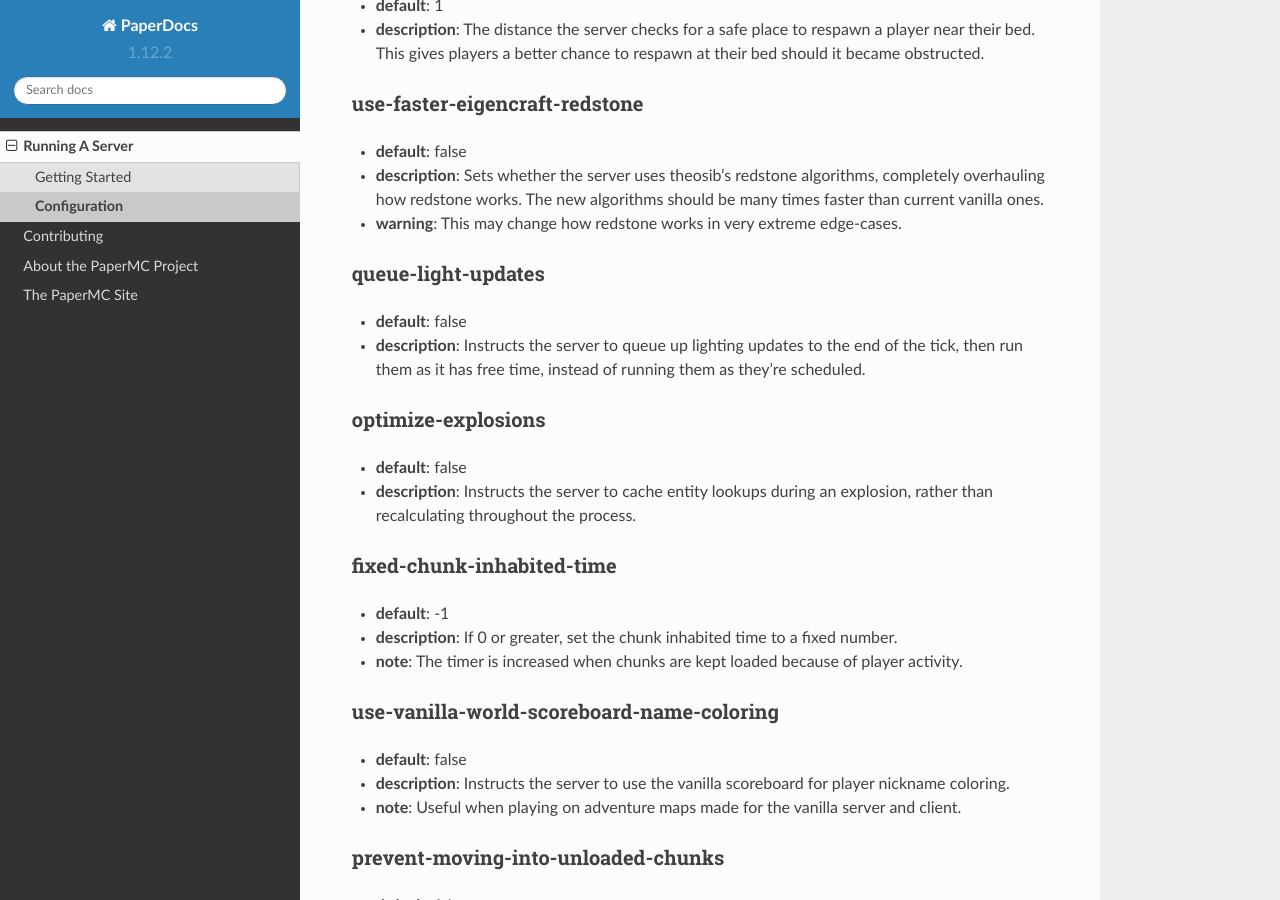
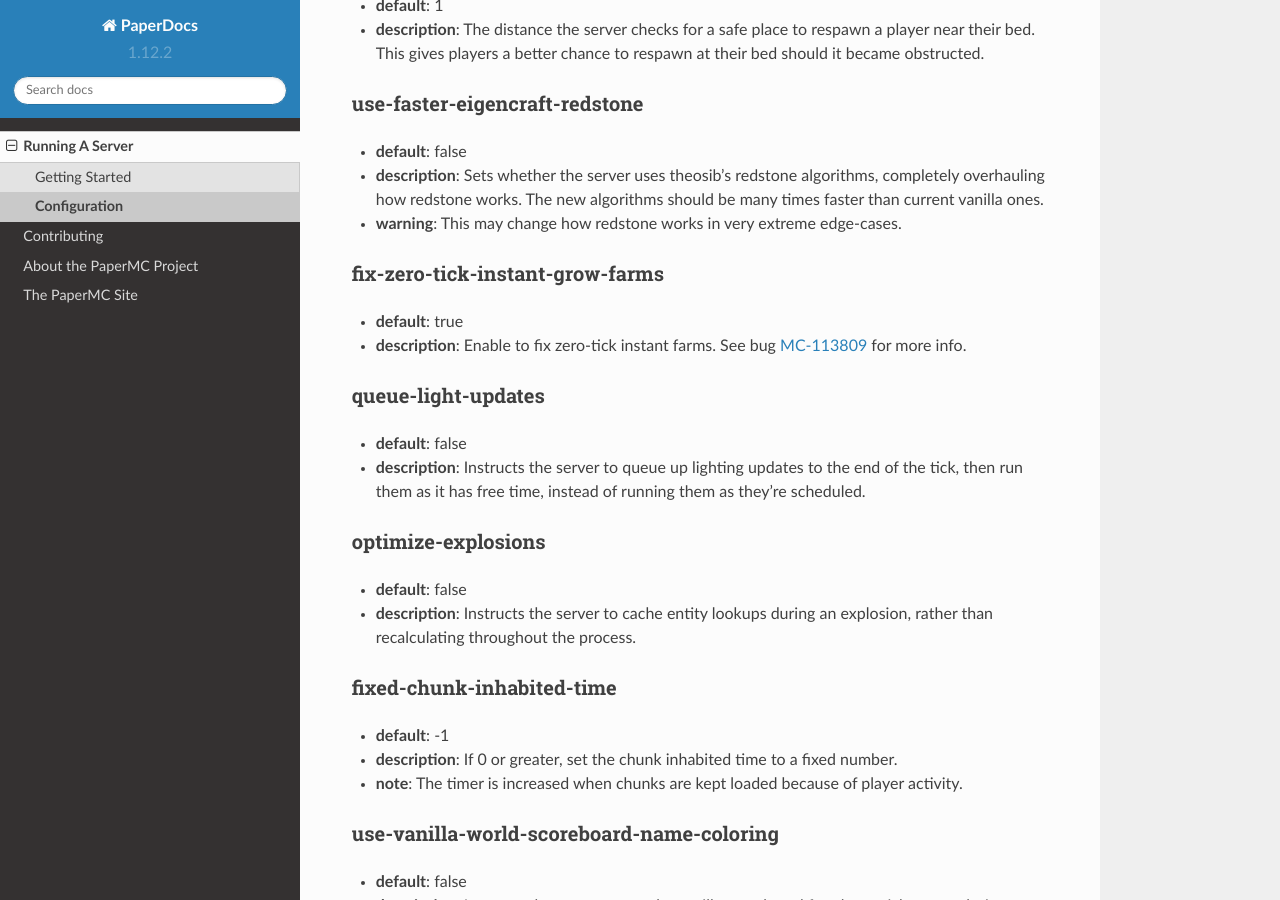
Before and after one commit to PaperMC/PaperDocs, a Sphinx documentation site: the page built from source/server/configuration.rst, in a window 1280 px wide and 900 px high, scrolled down 11674 px. Built offline with Sphinx 7.4.7 and the Read the Docs theme 2.0.0, drawn with Linux system fonts in a browser that asks for light colours.

Commit message:
Add fix-zero-tick-instant-grow-farms configuration documentation
https://github.com/PaperMC/Paper/commit/d69fe6c511ba5483c4451aef7029259eaf9d7654

```diff
--- a/source/server/configuration.rst
+++ b/source/server/configuration.rst
@@ -520,6 +520,12 @@
   many times faster than current vanilla ones.
 * **warning**: This may change how redstone works in very extreme edge-cases.
 
+fix-zero-tick-instant-grow-farms
+~~~~~~~~~~~~~~~~~~~~~~~~~~~~~~~~
+* **default**: true
+* **description**: Enable to fix zero-tick instant farms. See bug `MC-113809
+  <https://bugs.mojang.com/browse/MC-113809>`_ for more info.
+
 queue-light-updates
 ~~~~~~~~~~~~~~~~~~~
 * **default**: false
```
